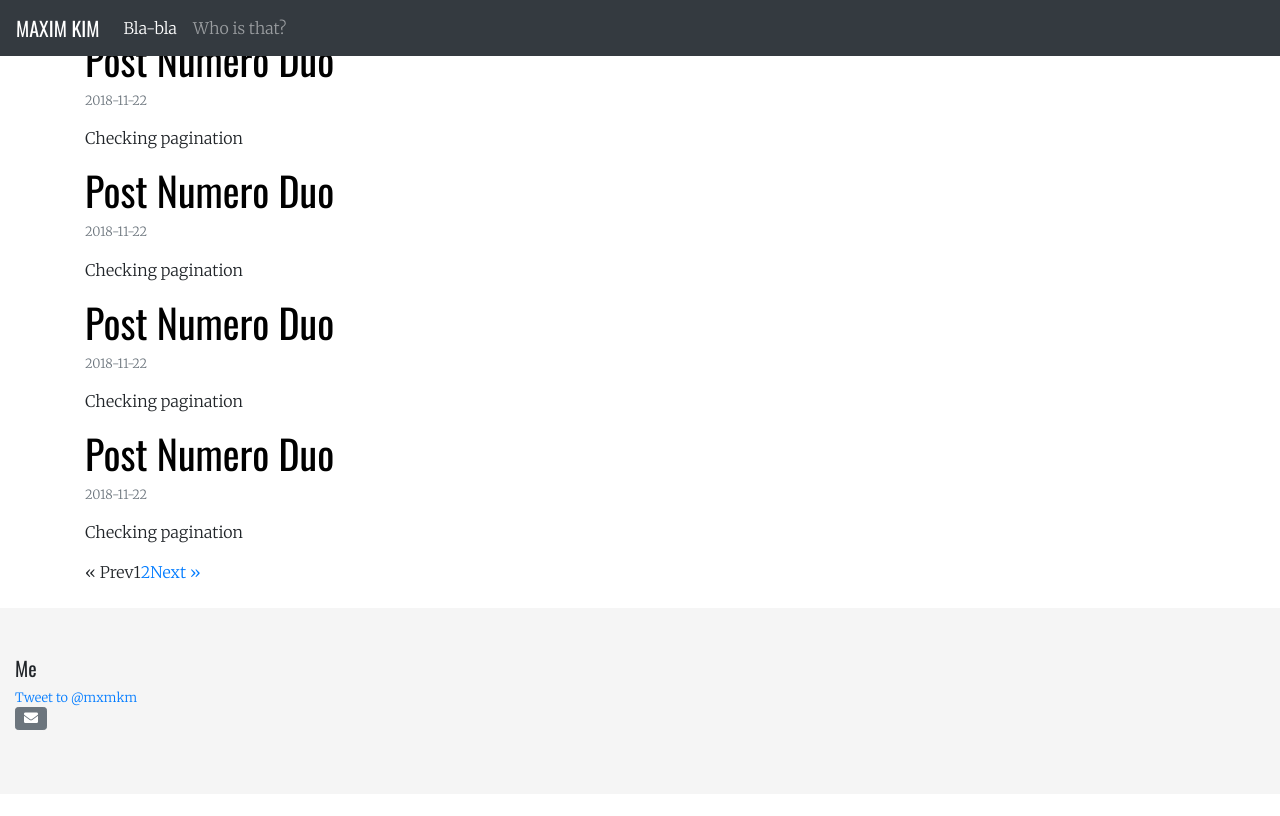
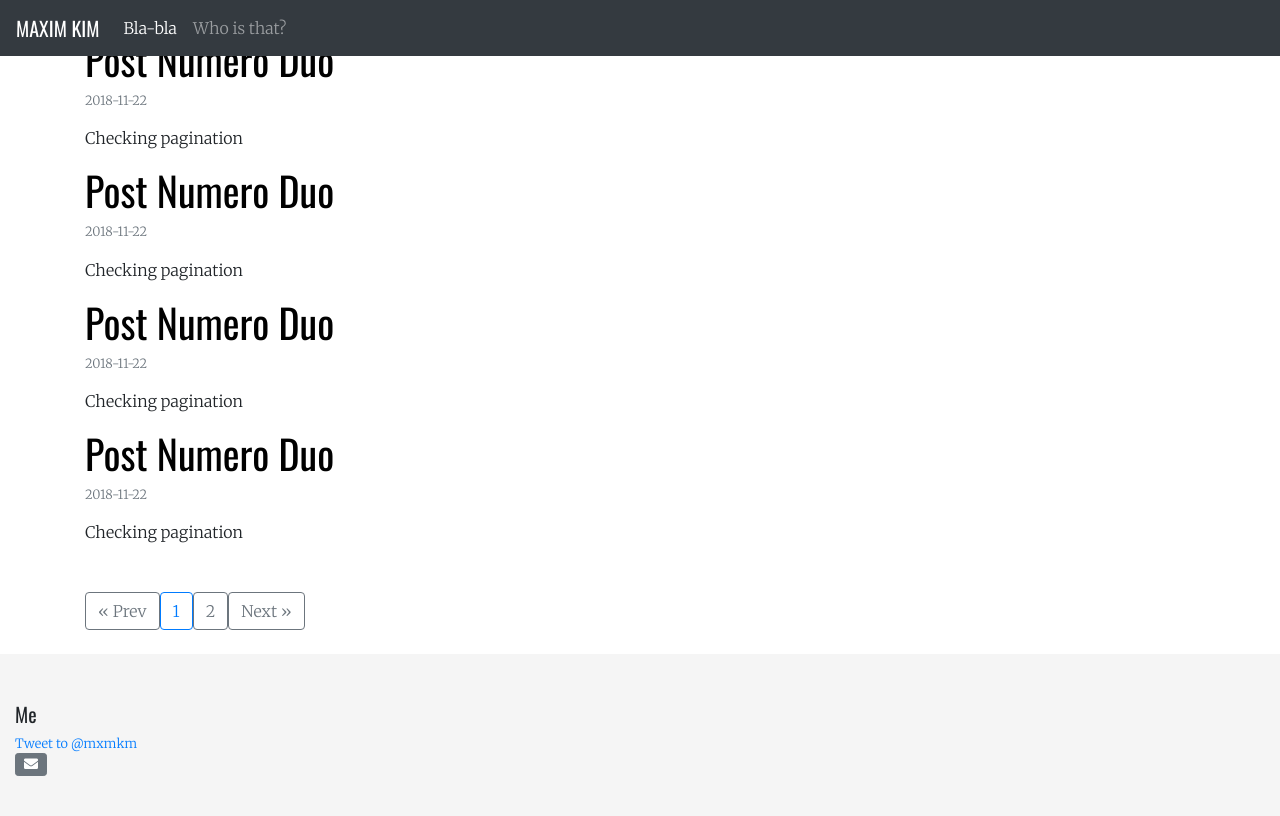
Before and after one commit to habamax/habamax.github.io, a Jekyll site: the page built from index.html, in a window 1280 px wide and 900 px high, scrolled down 836 px. Shown: the top 816 px of the window. Built offline with Jekyll 4.4.1, drawn with Linux system fonts in a browser that asks for light colours; nearby versions of some CDN libraries; the list of posts is cut into pages by our own code; comment, search, counter and statistics services are not loaded.

Commit message:
Pagination styled

```diff
--- a/index.html
+++ b/index.html
@@ -15,27 +15,27 @@
 
 <!-- pagination -->
 {% if paginator.total_pages > 1 %}
-<div class="pagination">
+<div class="pagination mt-5">
   {% if paginator.previous_page %}
-    <a href="{{ paginator.previous_page_path | prepend: site.baseurl | replace: '//', '/' }}">&laquo; Prev</a>
+    <a class="btn btn-outline-secondary" href="{{ paginator.previous_page_path | prepend: site.baseurl | replace: '//', '/' }}">&laquo; Prev</a>
   {% else %}
-    <span>&laquo; Prev</span>
+    <span class="btn btn-outline-secondary">&laquo; Prev</span>
   {% endif %}
 
   {% for page in (1..paginator.total_pages) %}
     {% if page == paginator.page %}
-      <span class="webjeda">{{ page }}</span>
+      <span class="btn btn-outline-primary">{{ page }}</span>
     {% elsif page == 1 %}
-      <a href="/">{{ page }}</a>
+      <a class="btn btn-outline-secondary" href="/">{{ page }}</a>
     {% else %}
-      <a href="{{ site.paginate_path | prepend: site.baseurl | replace: '//', '/' | replace: ':num', page }}">{{ page }}</a>
+      <a class="btn btn-outline-secondary" href="{{ site.paginate_path | prepend: site.baseurl | replace: '//', '/' | replace: ':num', page }}">{{ page }}</a>
     {% endif %}
   {% endfor %}
 
   {% if paginator.next_page %}
-    <a href="{{ paginator.next_page_path | prepend: site.baseurl | replace: '//', '/' }}">Next &raquo;</a>
+    <a class="btn btn-outline-secondary" href="{{ paginator.next_page_path | prepend: site.baseurl | replace: '//', '/' }}">Next &raquo;</a>
   {% else %}
-    <span>Next &raquo;</span>
+    <span class="btn btn-outline-secondary">Next &raquo;</span>
   {% endif %}
 </div>
 {% endif %}
```
